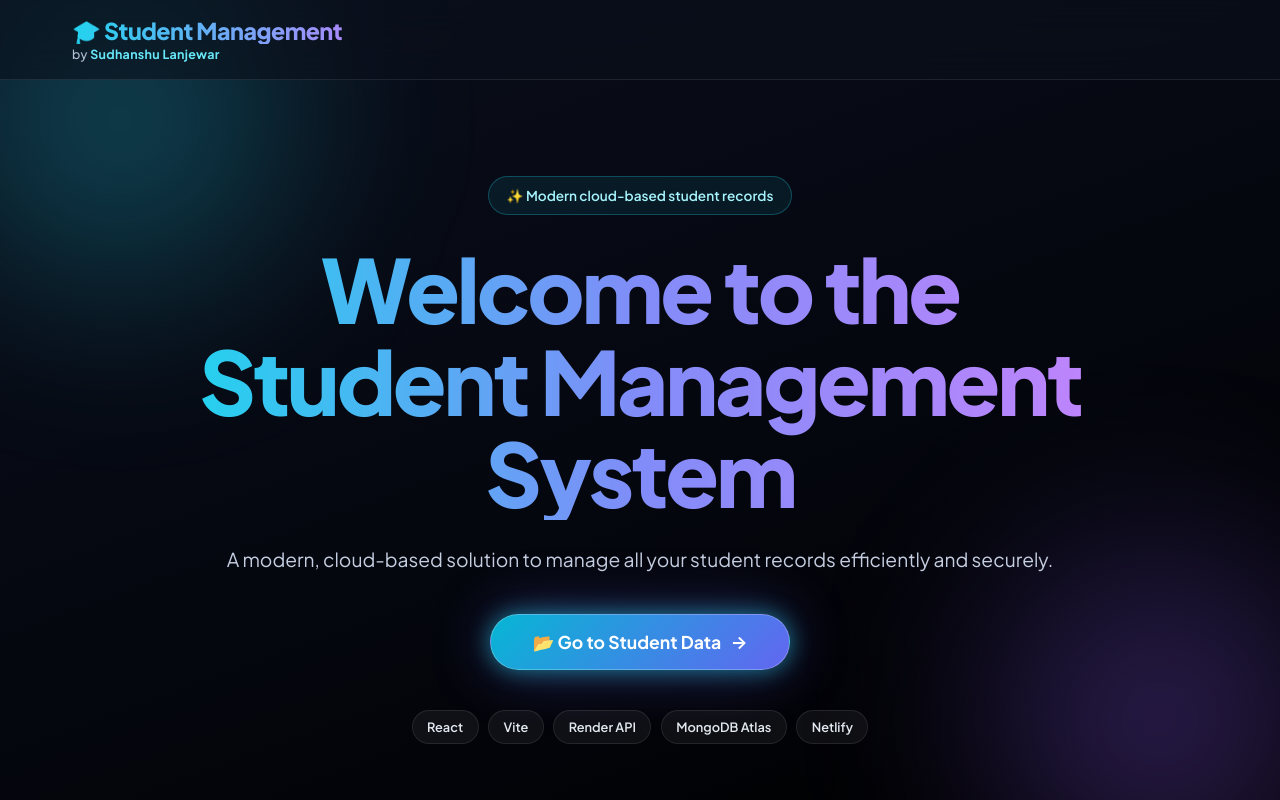
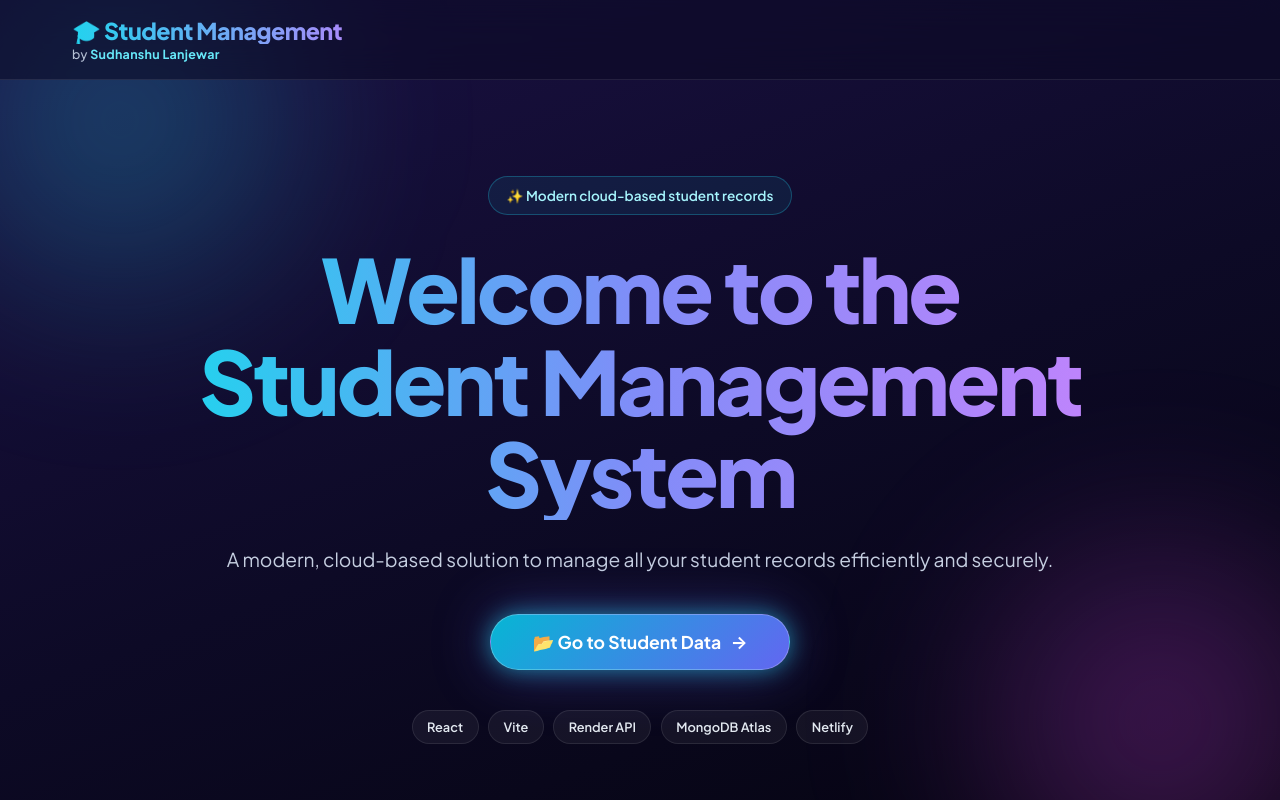
Before and after one commit to SudhanshuLanjewar/student-frontend, a React (Vite) app: page / in a window 1280 px wide. Shown: the top 800 px of the page. Built offline with nearby package versions, Linux system fonts and the light colour scheme; no server answers.

Commit message:
style: change shared background to deep indigo night gradient

```diff
--- a/src/styles/Home.css
+++ b/src/styles/Home.css
@@ -1,4 +1,21 @@
 /* Home-page and header-brand details (base styles live in App.css) */
+
+/* Shared background for both pages: deep indigo night (overrides App.css) */
+body {
+  background: linear-gradient(160deg, #1b1145 0%, #0d0a26 55%, #050410 100%);
+  background-attachment: fixed;
+}
+
+body::before {
+  background: radial-gradient(circle, rgba(34, 211, 238, 0.3), transparent 70%);
+}
+
+body::after {
+  background: radial-gradient(circle, rgba(217, 70, 239, 0.32), transparent 70%);
+}
+
+.app-header { background: rgba(13, 10, 38, 0.6); }
+
 .brand {
   display: flex;
   flex-direction: column;
```
